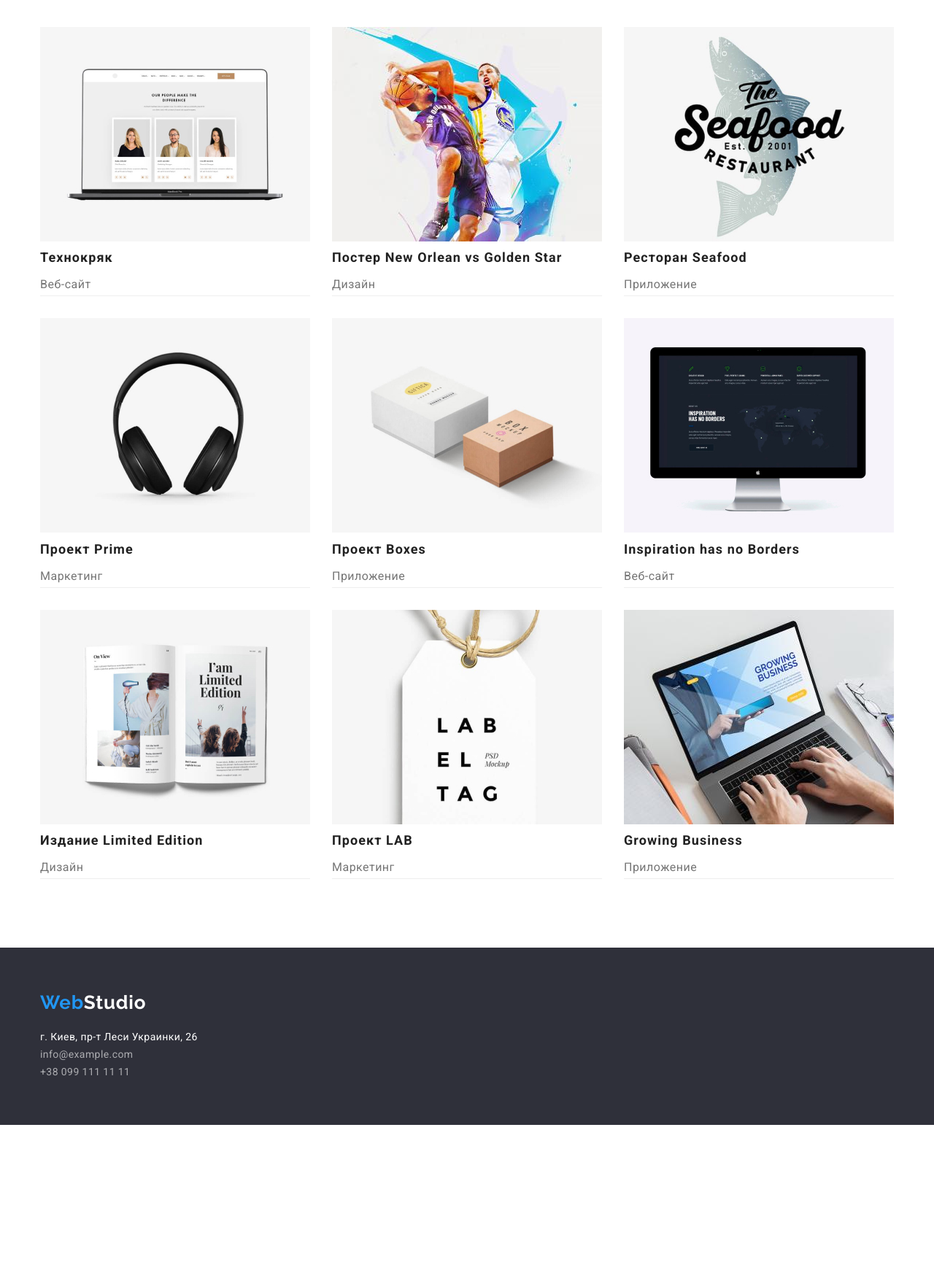
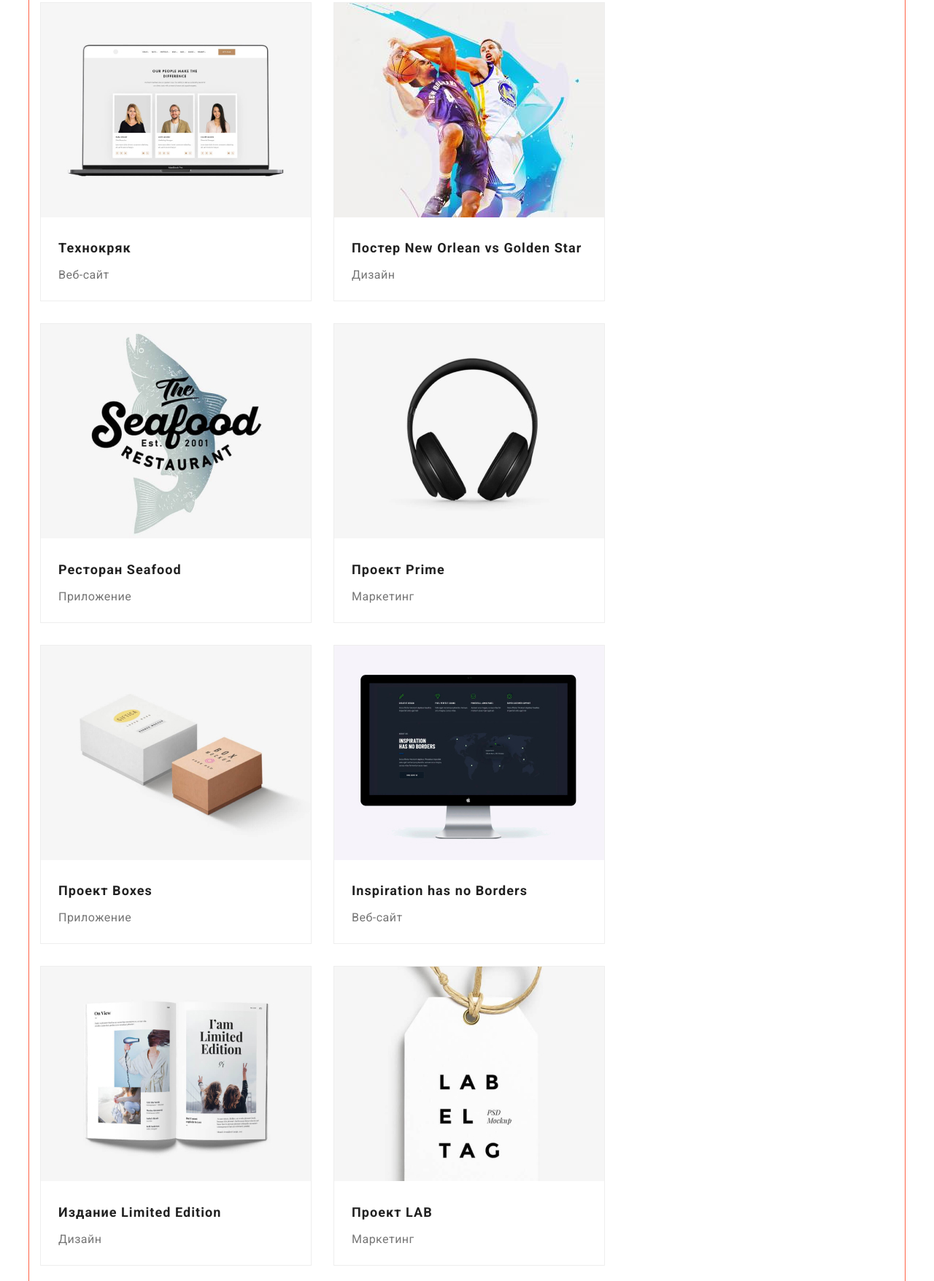
Before and after one commit to Andrew-aka-Lemon/goit-markup-hw-03, a plain HTML site: page portfolio.html in a window 1280 px wide. Shown: the part 264-2020 px from the top of the page at 73% size. Before the commit the page ends 1806 px from the top, so only its background shows below. Drawn offline with nearby package versions, Linux system fonts and the light colour scheme.

Commit message:
fixed most issues. grid is not ready

```diff
--- a/portfolio.html
+++ b/portfolio.html
@@ -22,14 +22,17 @@
     <link rel="stylesheet" href="./styles/styles.css" />
   </head>
   <body>
-    <header class="header container">
+    <header class="header">
+      <div class="container">
         <nav class="header-nav">
           <a href="./index.html" class="logo link"
             ><span class="logo-accent">Web</span>Studio</a
           >
           <ul class="header-nav-list list">
             <li class="header-nav-item">
-            <a href="./index.html" class="header-link link"
+              <a
+                href="./index.html"
+                class="header-link link"
                 >Студия</a
               >
             </li>
@@ -41,7 +44,9 @@
               >
             </li>
             <li class="header-nav-item">
-            <a href="" class="header-link link">Контакты</a>
+              <a href="" class="header-link link"
+                >Контакты</a
+              >
             </li>
           </ul>
         </nav>
@@ -61,9 +66,10 @@
             >
           </li>
         </ul>
+      </div>
     </header>
     <main>
-      <section class="section">
+      <section class="gallery-section section">
         <div class="container">
           <h1 class="portfolio-header hidden">
             Наше портфолио
@@ -97,99 +103,121 @@
           </ul>
           <ul class="gallery-list list">
             <li class="gallery-item">
-              <a href="" class="gallery-card link">
+              <a href="" class="gallery-img link">
                 <img
                   src="./images/portfolio/portfolio-crack.jpg"
                   alt="Ноут с проектом"
                 />
+                <div class="gallery-text">
                   <h2 class="card-name">Технокряк</h2>
                   <p class="card-filter">Веб-сайт</p>
+                </div>
               </a>
             </li>
             <li class="gallery-item">
-              <a href="" class="gallery-card link">
+              <a href="" class="gallery-img link">
                 <img
                   src="./images/portfolio/portfolio-basket.jpg"
                   alt="Постер New Orlean vs Golden Star"
                 />
+                <div class="gallery-text">
                   <h2 class="card-name">
                     Постер New Orlean vs Golden Star
                   </h2>
                   <p class="card-filter">Дизайн</p>
+                </div>
               </a>
             </li>
             <li class="gallery-item">
-              <a href="" class="gallery-card link">
+              <a href="" class="gallery-img link">
                 <img
                   src="./images/portfolio/portfolio-seafood.jpg"
                   alt="лого ресторана с лососем"
                 />
-                <h2 class="card-name">Ресторан Seafood</h2>
+                <div class="gallery-text">
+                  <h2 class="card-name">
+                    Ресторан Seafood
+                  </h2>
                   <p class="card-filter">Приложение</p>
+                </div>
               </a>
             </li>
             <li class="gallery-item">
-              <a href="" class="gallery-card link">
+              <a href="" class="gallery-img link">
                 <img
                   src="./images/portfolio/portfolio-headphones.jpg"
                   alt="большие наушники"
                 />
+                <div class="gallery-text">
                   <h2 class="card-name">Проект Prime</h2>
                   <p class="card-filter">Маркетинг</p>
+                </div>
               </a>
             </li>
             <li class="gallery-item">
-              <a href="" class="gallery-card link">
+              <a href="" class="gallery-img link">
                 <img
                   src="./images/portfolio/portfolio-boxes.jpg"
                   alt="стильные коробки"
                 />
+                <div class="gallery-text">
                   <h2 class="card-name">Проект Boxes</h2>
                   <p class="card-filter">Приложение</p>
+                </div>
               </a>
             </li>
             <li class="gallery-item">
-              <a href="" class="gallery-card link">
+              <a href="" class="gallery-img link">
                 <img
                   src="./images/portfolio/portfolio-inspiration.jpg"
                   alt="монитор с картой мира"
                 />
+                <div class="gallery-text">
                   <h2 class="card-name">
                     Inspiration has no Borders
                   </h2>
                   <p class="card-filter">Веб-сайт</p>
+                </div>
               </a>
             </li>
             <li class="gallery-item">
-              <a href="" class="gallery-card link">
+              <a href="" class="gallery-img link">
                 <img
                   src="./images/portfolio/portfolio-limedit.jpg"
                   alt="книжка limited edition"
                 />
+                <div class="gallery-text">
                   <h2 class="card-name">
                     Издание Limited Edition
                   </h2>
                   <p class="card-filter">Дизайн</p>
+                </div>
               </a>
             </li>
             <li class="gallery-item">
-              <a href="" class="gallery-card link">
+              <a href="" class="gallery-img link">
                 <img
                   src="./images/portfolio/portfolio-tag.jpg"
                   alt="огромная бирка"
                 />
+                <div class="gallery-text">
                   <h2 class="card-name">Проект LAB</h2>
                   <p class="card-filter">Маркетинг</p>
+                </div>
               </a>
             </li>
             <li class="gallery-item">
-              <a href="" class="gallery-card link">
+              <a href="" class="gallery-img link">
                 <img
                   src="./images/portfolio/portfolio-grow.jpg"
                   alt="рабочий ноутбук"
                 />
-                <h2 class="card-name">Growing Business</h2>
+                <div class="gallery-text">
+                  <h2 class="card-name">
+                    Growing Business
+                  </h2>
                   <p class="card-filter">Приложение</p>
+                </div>
               </a>
             </li>
           </ul>
@@ -203,7 +231,7 @@
         >
         <address class="footer-address">
           <ul class="list">
-            <li class="address-street">
+            <li class="address-street address-item">
               <a
                 href="https://goo.gl/maps/F9pcSYnHc2C2oxdA9"
                 target="_blank"
@@ -211,14 +239,14 @@
                 >г. Киев, пр-т Леси Украинки, 26</a
               >
             </li>
-            <li>
+            <li class="address-item">
               <a
                 href="mailto:info@example.com"
                 class="footer-link link"
                 >info@example.com</a
               >
             </li>
-            <li>
+            <li class="address-item">
               <a
                 href="tel:+380991111111"
                 class="footer-link link"
--- a/styles/styles.css
+++ b/styles/styles.css
@@ -51,8 +51,9 @@ p {
 .container {
   width: 1200px;
   margin: 0 auto;
-  padding: 0 15px;
-  /* outline: 1px solid tomato; */
+  padding-left: 15px;
+  padding-right: 15px;
+  outline: 1px solid tomato;
 }
 
 .section {
@@ -60,7 +61,6 @@ p {
 }
 /* ========================HEADER====================== */
 .header {
-  display: flex;
   background-color: var(--text-color-alt);
   padding-top: 24px;
   padding-bottom: 25px;
@@ -128,10 +128,8 @@ p {
   margin-right: 50px;
 }
 
-.header > .container {
-  padding-top: 24px;
-  padding-bottom: 25px;
-  border-bottom: 2px solid #2f303a;
+.header .container {
+  display: flex;
   align-items: center;
 }
 
@@ -139,12 +137,15 @@ p {
 
 .footer {
   background-color: var(--text-color-footer);
+  padding-top: 60px;
+  padding-bottom: 60px;
 }
 
 .logo-alt {
   display: inline-block;
   color: var(--text-color-alt);
   margin-bottom: 20px;
+  margin-right: 0;
 }
 
 .address-street > .footer-link {
@@ -165,9 +166,8 @@ p {
   cursor: pointer;
 }
 
-.footer > .container {
-  padding-top: 60px;
-  padding-bottom: 60px;
+.address-item:not(:last-child) {
+  margin-bottom: 9px;
 }
 
 /* ========================/// STUDIO ///====================== */
@@ -179,7 +179,8 @@ p {
 .hero {
   background-color: #2f303a;
   text-align: center;
-  padding-bottom: 0px;
+  padding-top: 202px;
+  padding-bottom: 198px;
 }
 /* змінну кольору не ставлю, так як явно у Героя буде інший контент */
 
@@ -218,13 +219,6 @@ p {
   background-color: var(--btn-color-focus);
 }
 
-.hero > .container {
-  /* висоту і інше потім треба видалити, зараз все це тут для наглядності і візуальних пропорцій*/
-  height: 600px;
-  padding-top: 202px;
-  padding-bottom: 198px;
-}
-
 /* ========================PREFERENCES====================== */
 .preferences {
   padding-top: 96px;
@@ -234,11 +228,14 @@ p {
   display: flex;
 }
 
-.preferences-item:not(last-child) {
+.preferences-item:not(:last-child) {
   margin-right: 30px;
 }
 
 .preferences-header {
+  min-width: 270px;
+  min-height: 16px;
+
   color: var(--text-color-main);
   font-size: 14px;
   line-height: 1.14;
@@ -247,6 +244,9 @@ p {
   margin-bottom: 10px;
 }
 .preferences-text {
+  min-width: 270px;
+  min-height: 75px;
+
   font-size: 14px;
   line-height: 1.71;
   letter-spacing: 0.03em;
@@ -290,16 +290,14 @@ p {
 }
 
 .our-team-item {
+  /* padding-bottom: 30px; */
+
   background-color: var(--text-color-alt);
   max-width: 270px;
   border-radius: 0px 0px 4px 4px;
   box-shadow: 0px 1px 3px rgba(0, 0, 0, 0.12),
     0px 1px 1px rgba(0, 0, 0, 0.14),
     0px 2px 1px rgba(0, 0, 0, 0.2);
-}
-
-.our-team-item > img {
-  margin-bottom: 30px;
 }
 
 .our-team-name {
@@ -317,23 +315,31 @@ p {
   line-height: 1.19;
   text-align: center;
   letter-spacing: 0.03em;
+}
+
+.team-name-info {
+  padding-top: 30px;
   padding-bottom: 30px;
 }
 
 /* ========================/// PORTFOLIO ///====================== */
+.gallery-section {
+  padding-top: 94px;
+}
+
+/* ======================== fiter buttons ====================== */
 
 .filter {
   display: flex;
   margin-bottom: 50px;
   justify-content: center;
-  padding-top: 94px;
-  padding-bottom: 34px;
 }
 
 .filter-btn {
   padding: 6px 22px;
   border-radius: 4px;
   border-color: transparent;
+
   color: var(--text-color-main);
   background-color: var(--bgc-color-secondary);
   font-family: inherit;
@@ -355,38 +361,48 @@ p {
   background-color: var(--text-colot-accent);
 }
 
+/* ======================== Gallery ====================== */
+
 .gallery-list {
   display: flex;
   flex-wrap: wrap;
+  /* margin: -15px; */
+  margin-right: -30px;
+  margin-bottom: -30px;
 }
 
 .gallery-item {
   flex-basis: calc(100% / 3 - 30px);
-  border-bottom: 1px solid #eeeeee;
+  /* width: 370px; */
+  border: 1px solid #eeeeee;
+  /* margin: 15px; */
+  margin-right: 30px;
+  margin-bottom: 30px;
 }
 
-.gallery-item:not(:nth-child(3n)) {
+/* .gallery-item:not(:nth-child(3n)) {
   margin-right: 30px;
 }
 
 .gallery-item:not(:nth-last-child(-n + 3)) {
   margin-bottom: 30px;
-}
+} */
 
-.gallery-card {
-  color: inherit;
+.gallery-text {
+  padding: 20px 24px;
 }
 
 .card-name {
+  margin-bottom: 4px;
+
   color: var(--text-color-main);
   font-size: 18px;
   line-height: 2;
   letter-spacing: 0.06em;
-  margin-bottom: 4px;
 }
 
 .card-filter {
-  color: inherit;
+  color: var(--text-color-secondary);
   font-size: 16px;
   line-height: 1.88;
   letter-spacing: 0.03em;
```
Also changed, not shown: index.html (+23 -7 lines). Lines whose indentation alone changed are shown as unchanged.
